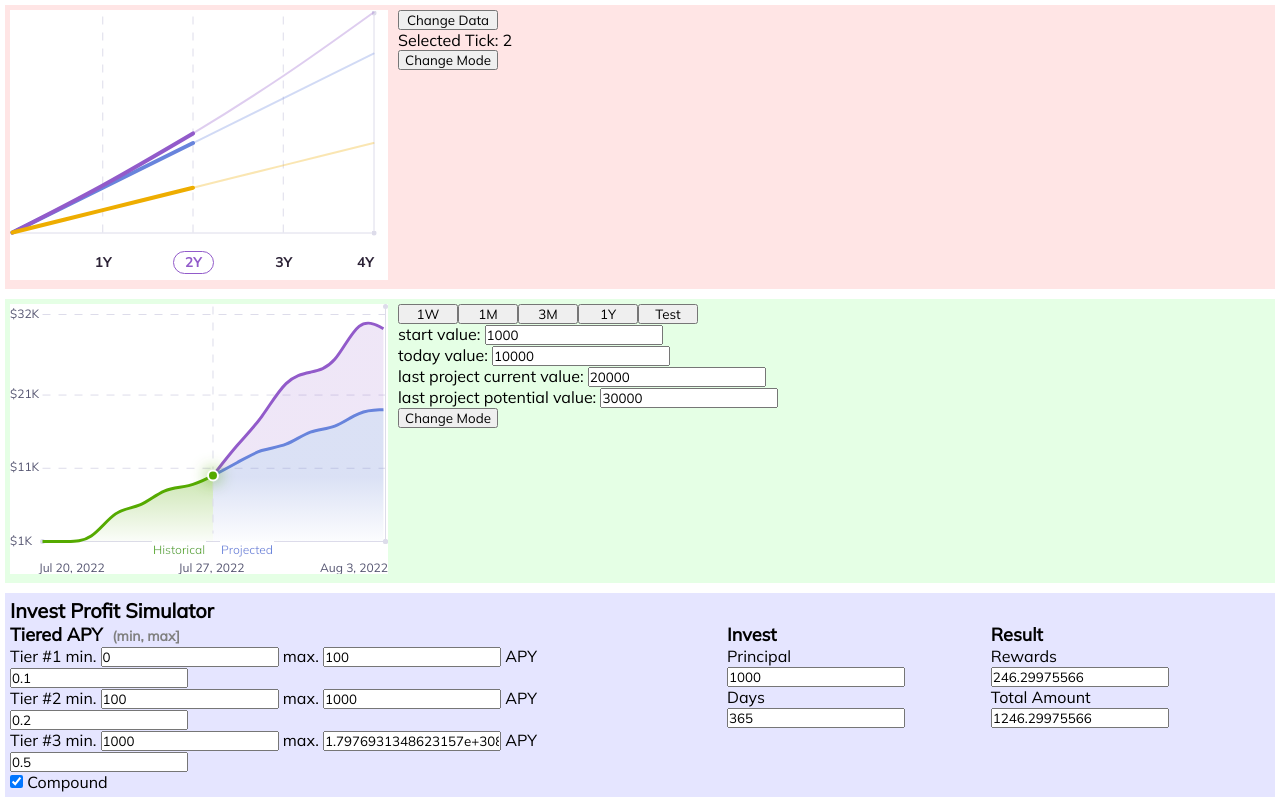
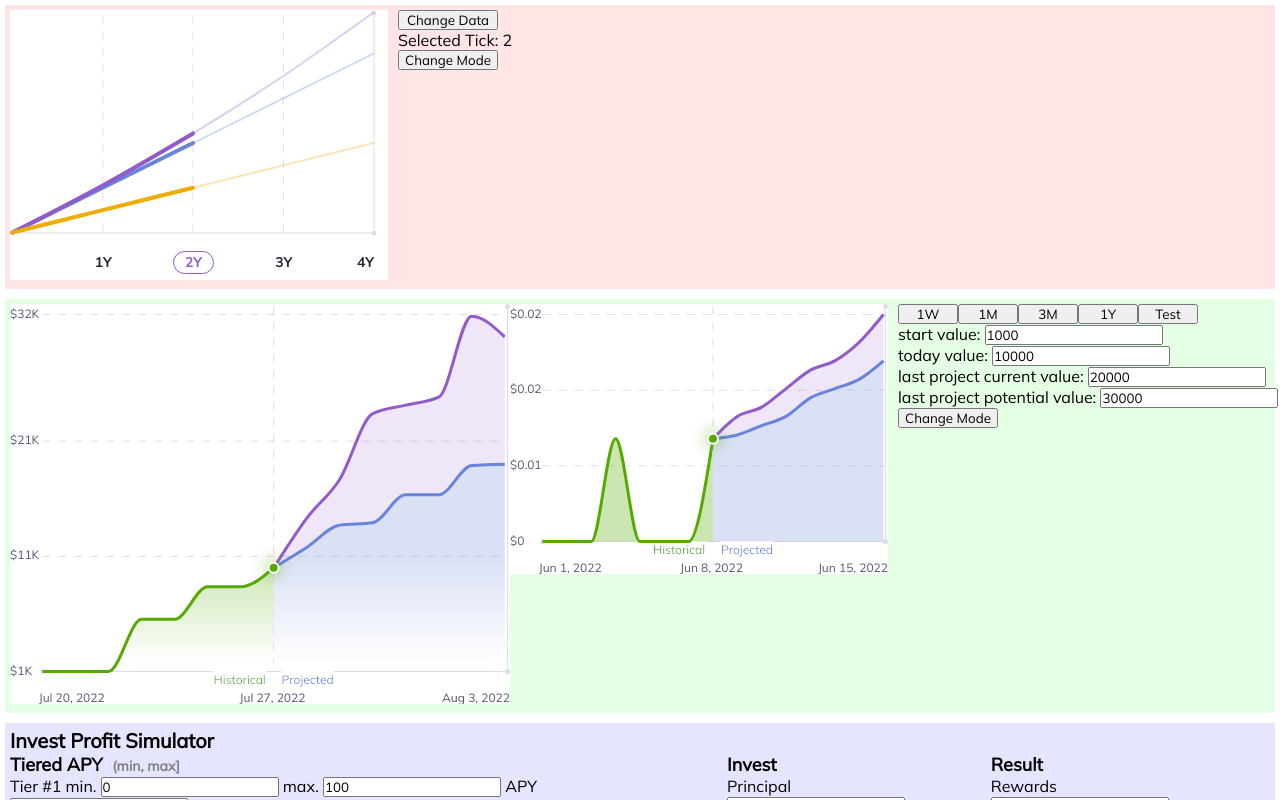
Before and after one commit to bigyao25/earn-chart, a Vue app: page / in a window 1280 px wide. Shown: the top 800 px of the page. Built offline with nearby package versions, Linux system fonts and the light colour scheme.

Commit message:
fix: hp-chart 冲突

```diff
--- a/src/TestHistoricalProjected.vue
+++ b/src/TestHistoricalProjected.vue
@@ -1,6 +1,7 @@
 <template>
   <div class="body">
-    <HistoricalProjectedChart :svgId="'test-hp-chart'" :data="data" :width="378" :height="270" :dark="dark" />
+    <HistoricalProjectedChart :svgId="'test-hp-chart1'" :data="data1" :width="500" :height="400" :dark="dark" />
+    <HistoricalProjectedChart :svgId="'test-hp-chart2'" :data="data2" :width="378" :height="270" :dark="dark" />
     <!-- <HistoricalProjectedChart :data="data" :width="1000" :height="600" /> -->
 
     <div class="right">
@@ -44,12 +45,42 @@ import HistoricalProjectedChart from "./components/HistoricalProjectedChart.vue"
 export default {
   data() {
     return {
-      data: {
+      data1: {
+        historical: [
+          { date: dayjs("2000-06-01"), value: 265 },
+          { date: dayjs("2000-06-02"), value: 0 },
+          { date: dayjs("2000-06-03"), value: 0 },
+          { date: dayjs("2000-06-04"), value: 0 },
+          { date: dayjs("2000-06-05"), value: 0 },
+          { date: dayjs("2000-06-06"), value: 0 },
+          { date: dayjs("2000-06-07"), value: 0 },
+        ],
+        today: { date: dayjs("2000-06-08"), value: 265.42235690605753 },
+        projectedCurrent: [
+          { date: dayjs("2000-06-09"), value: 265.42235690605753 },
+          { date: dayjs("2000-06-10"), value: 265.42235690605753 },
+          { date: dayjs("2000-06-11"), value: 265.42235690605753 },
+          { date: dayjs("2000-06-12"), value: 265.42235690605753 },
+          { date: dayjs("2000-06-13"), value: 265.42235690605753 },
+          { date: dayjs("2000-06-14"), value: 265.42235690605753 },
+          { date: dayjs("2000-06-15"), value: 265.42235690605753 },
+        ],
+        projectedPotential: [
+          { date: dayjs("2000-06-09"), value: 0.32 },
+          { date: dayjs("2000-06-10"), value: 0.48 },
+          { date: dayjs("2000-06-11"), value: 0.64 },
+          { date: dayjs("2000-06-12"), value: 0.8 },
+          { date: dayjs("2000-06-13"), value: 0.96 },
+          { date: dayjs("2000-06-14"), value: 1.12 },
+          { date: dayjs("2000-06-15"), value: 1.34 },
+        ],
+      },
+      data2: {
         historical: [
           { date: dayjs("2022-06-01"), value: 0 },
           { date: dayjs("2022-06-02"), value: 0 },
           { date: dayjs("2022-06-03"), value: 0 },
-          { date: dayjs("2022-06-04"), value: 0 },
+          { date: dayjs("2022-06-04"), value: 0.0111 },
           { date: dayjs("2022-06-05"), value: 0 },
           { date: dayjs("2022-06-06"), value: 0 },
           { date: dayjs("2022-06-07"), value: 0 },
@@ -109,7 +140,7 @@ export default {
       this.fillData(365);
     },
     handleClickTest() {
-      this.data = {
+      this.data2 = {
         historical: [
           { date: dayjs("2022-06-01"), value: 265 },
           { date: dayjs("2022-06-02"), value: 0 },
@@ -193,7 +224,7 @@ export default {
         preValuePP = valuePP;
       }
 
-      this.data = { historical, today: { date: today, value: todayValue }, projectedCurrent, projectedPotential };
+      this.data1 = { historical, today: { date: today, value: todayValue }, projectedCurrent, projectedPotential };
     },
   },
   components: { HistoricalProjectedChart },
--- a/src/components/HistoricalProjectedChart.vue
+++ b/src/components/HistoricalProjectedChart.vue
@@ -26,10 +26,11 @@ import { Decimal } from "decimal.js";
 // import { format } from "d3-format";
 import { abridgeNumber } from "../utils/utils";
 
-// curveCardinal
+// curveBasis: (出现峰值时无法到达)
+// curveCardinal: (严重下陷)
 // curveMonotoneX: x轴单调
-// curveCatmullRom
-const myCurve = curveBasis;
+// curveCatmullRom: (略微下陷)
+const myCurve = curveMonotoneX;
 
 export default {
   props: {
@@ -605,18 +606,18 @@ export default {
       const dateToday = this.data.today.date;
       const dateMin = this.data.historical[0].date;
       const dateMax = this.data.projectedPotential.slice(-1)[0].date;
-      select("#x-tick-min").text(dateMin.format("MMM D, YYYY"));
-      select("#x-tick-today").text(dateToday.format("MMM D, YYYY"));
-      select("#x-tick-max").text(dateMax.format("MMM D, YYYY"));
+      select(`#${this.svgId} #x-tick-min`).text(dateMin.format("MMM D, YYYY"));
+      select(`#${this.svgId} #x-tick-today`).text(dateToday.format("MMM D, YYYY"));
+      select(`#${this.svgId} #x-tick-max`).text(dateMax.format("MMM D, YYYY"));
 
       //#endregion
 
       //#region area
 
       this.initAreas();
-
+      console.log(333, this.svgId);
       // left
-      const leftArea = select("#leftArea");
+      const leftArea = select(`#${this.svgId} #leftArea`);
       leftArea.selectAll("path").data([]).exit().remove();
       leftArea
         .selectAll("path")
@@ -629,7 +630,7 @@ export default {
         .attr("fill", (d, i) => this.leftFill[i]);
 
       // right
-      const rightArea = select("#rightArea");
+      const rightArea = select(`#${this.svgId} #rightArea`);
       rightArea.selectAll("path").data([]).exit().remove();
       rightArea
         .selectAll("path")
@@ -644,13 +645,13 @@ export default {
       //#endregion
 
       //#region 曲线
-      select("#chartH").datum(this.historicalData).transition().attr("d", this.lineH);
-      select("#chartPC").datum(this.projectedCurrentData).transition().attr("d", this.lineH);
-      select("#chartPP").datum(this.projectedPotentialData).transition().attr("d", this.lineH);
+      select(`#${this.svgId} #chartH`).datum(this.historicalData).transition().attr("d", this.lineH);
+      select(`#${this.svgId} #chartPC`).datum(this.projectedCurrentData).transition().attr("d", this.lineH);
+      select(`#${this.svgId} #chartPP`).datum(this.projectedPotentialData).transition().attr("d", this.lineH);
       //#endregion
 
       //#region today
-      select("#today-dot")
+      select(`#${this.svgId} #today-dot`)
         .transition()
         .attr("cx", this.xScale(dayjs(this.data.today.date)))
         .attr("cy", this.yScale(this.data.today.value))
```
